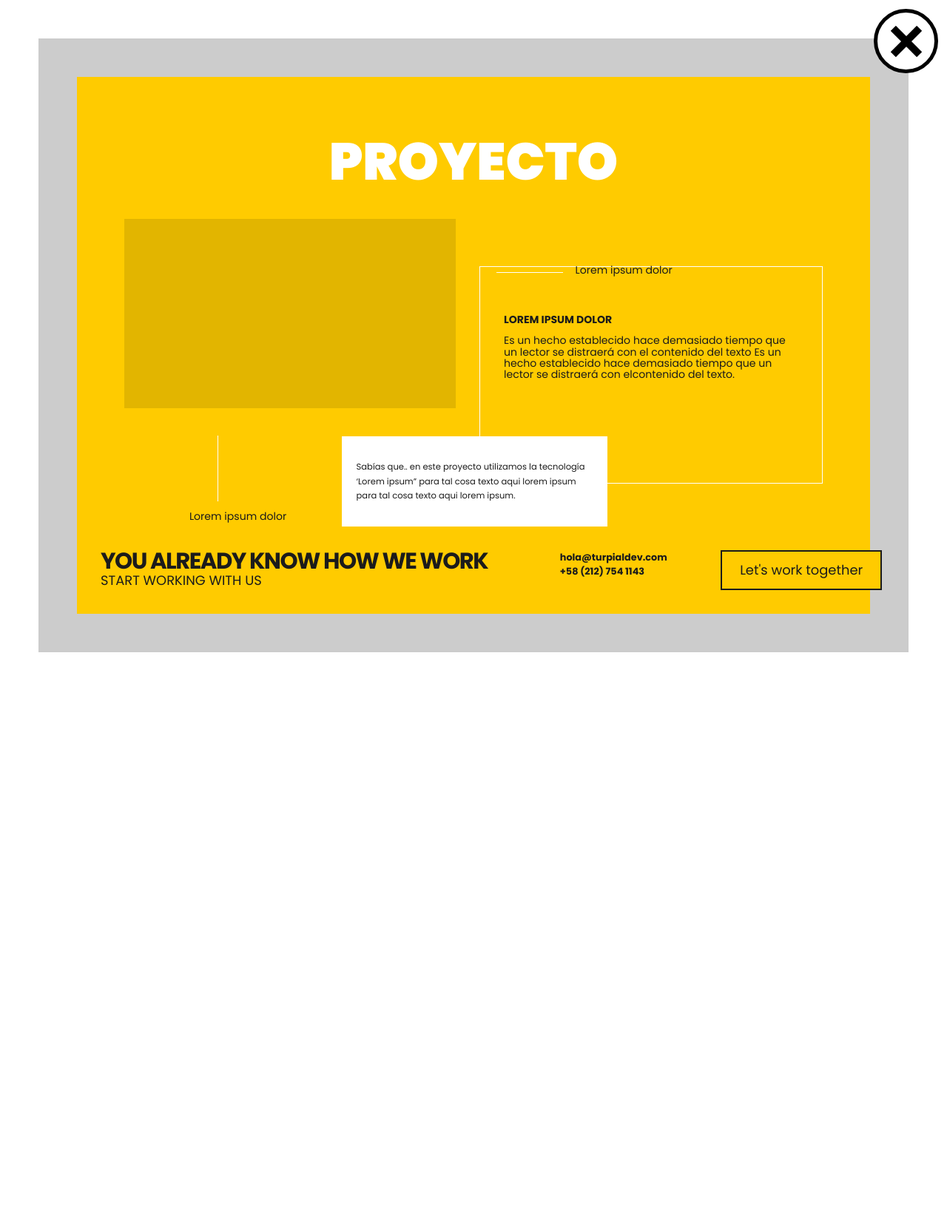
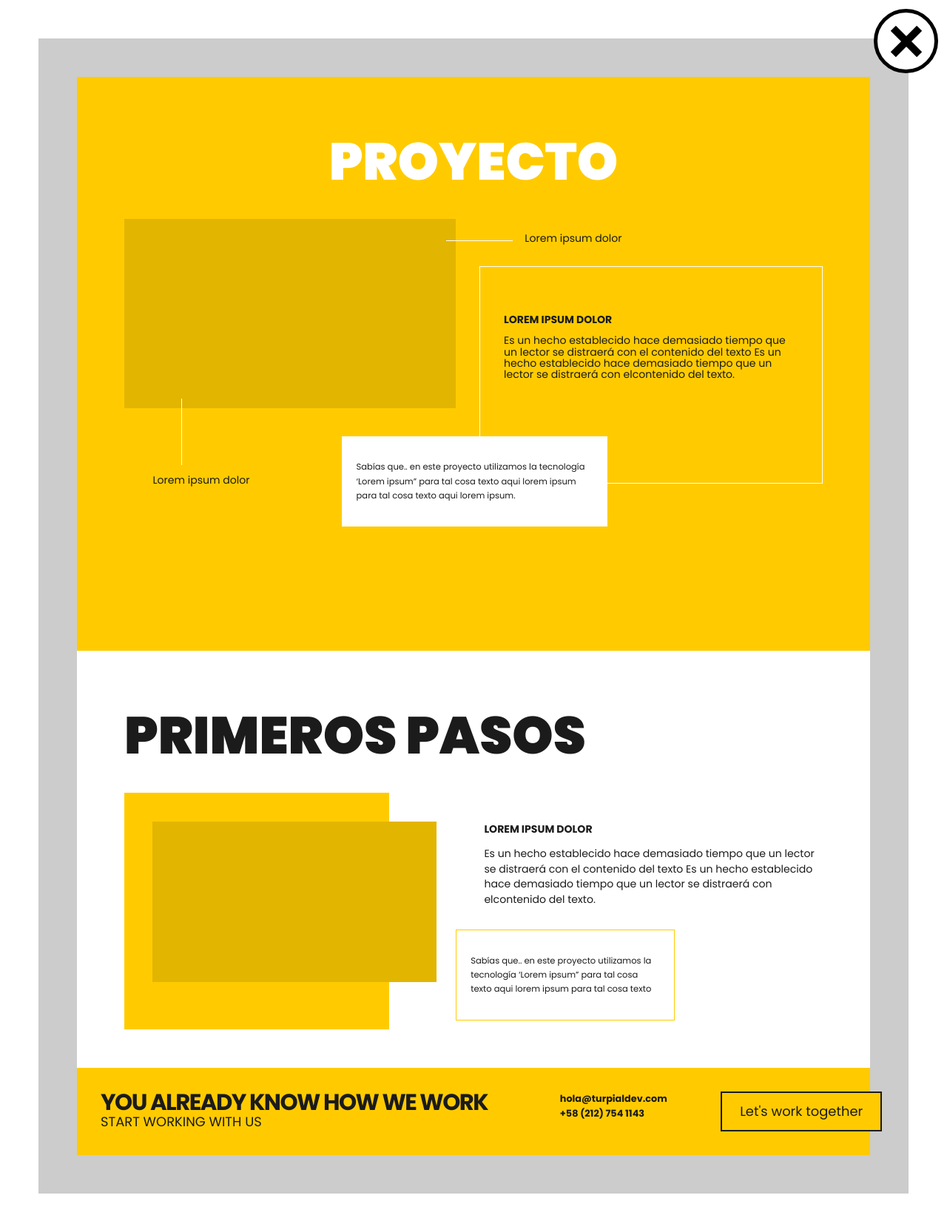
Before and after one commit to turpialdev/website, a Jekyll site: the page built from _portfolio/2018-12-12-widu-legal.md, in a window 1280 px wide. Shown: the whole page at 74% size. Built offline with Jekyll 4.4.1, drawn with Linux system fonts in a browser that asks for light colours; before the commit the page ends 934 px from its top, so only the background shows below that.

Commit message:
first steps page done

```diff
--- a/_layouts/project.html
+++ b/_layouts/project.html
@@ -31,7 +31,7 @@
                         hace demasiado tiempo que un lector se distraerá con elcontenido del texto.
                     </p>
                 </div>
-                <div class="rela">
+                <div class="case">
                     <p>
                         Sabías que.. en este proyecto utilizamos la tecnología ‘Lorem ipsum” para tal cosa texto aqui lorem ipsum para tal cosa texto
                         aqui lorem ipsum.
@@ -48,10 +48,28 @@
             </div>
 
 
-            <!-- PROJECT DETAIL FIRTS STEPS
-                    <div class="detail-steps">
-                        <h2>Steps</h2>
-                    </div>-->
+            <!-- PROJECT DETAIL FIRTS STEPS -->
+            <div class="detail-steps">
+                <h2>Primeros pasos</h2>
+                <div class="imag">
+                    <div>
+                        <img src="" alt="">
+                    </div>
+                </div>
+                <div class="text">
+                    <b>Lorem ipsum dolor</b>
+                    <p>
+                        Es un hecho establecido hace demasiado tiempo que un lector se distraerá con el contenido del texto Es un hecho establecido
+                        hace demasiado tiempo que un lector se distraerá con elcontenido del texto.
+                    </p>
+                </div>
+                <div class="case">
+                    <p>
+                        Sabías que.. en este proyecto utilizamos la tecnología ‘Lorem ipsum” para tal cosa texto aqui lorem ipsum para tal cosa texto
+                        aqui lorem ipsum.
+                    </p>
+                </div>
+            </div>
 
             <!-- PROJECT DETAIL DESIGN
                     <div class="detail-design">
--- a/css/app.scss
+++ b/css/app.scss
@@ -1603,6 +1603,7 @@ Portfolio detail
         grid-template-columns: 40vw auto;
         grid-template-rows: 15vw 23vw auto;
         background-color: $yellow;
+        padding-bottom: 52px;
 
         h2 {
             grid-column: 1 / 3;
@@ -1644,7 +1645,7 @@ Portfolio detail
             }
         }
 
-        .rela {
+        .case {
             color: $black;
             background: #fff;
             position: relative;
@@ -1656,10 +1657,10 @@ Portfolio detail
         }
 
         .show-case-1 {
-            position: absolute;
-            top: 28vw;
+            position: relative;
+            top: -21.5vw;
             font-size: 1.1vw;
-            right: 29vw;
+            right: 1vw;
             span {
                 display: inline-block;
                 border-top: 1px solid #fff;
@@ -1670,10 +1671,10 @@ Portfolio detail
         }
 
         .show-case-2 {
-            position: absolute;
-            top: 46vw;
+            position: relative;
+            top: -13.5vw;
             font-size: 1.1vw;
-            left: 20vw;
+            left: 8vw;
             span {
                 display: block;
                 border-right: 1px solid #fff;
@@ -1684,7 +1685,77 @@ Portfolio detail
         }
     }
 
-    .detail-steps {}
+    /* PROJECT DETAIL FIRTS STEPS */
+    .detail-steps {
+        position: relative;
+        display: grid;
+        grid-template-columns: 33vw auto;
+        grid-template-rows: 15vw 25vw auto;
+        background-color: #fff;
+        padding-bottom: 52px;
+
+        h2 {
+            grid-column: 1 / 3;
+            font-size: 5.5vw;
+            font-weight: 900;
+            text-transform: uppercase;
+            align-self: center;
+            margin-top: 3vw;
+            margin-left: 5vw;
+        }
+
+        .imag {
+            background: $yellow;
+            margin-left: 5vw;
+            div {
+                position: relative;
+                height: 17vw;
+                width: 30vw;
+                top: 3vw;
+                left: 3vw;
+                background-color: $yellowHover;
+            }
+        }
+
+        .text {
+            position: relative;
+            top: 3vw;
+            margin-right: 5vw;
+            margin-left: 10vw;
+            font-size: 1.1vw;
+            line-height: 1.6vw;
+            b {
+                display: block;
+                font-weight: 600;
+                text-transform: uppercase;
+                margin-bottom: 1vw;
+            }
+            p {
+                overflow: hidden;
+                text-overflow: ellipsis;
+                word-wrap: break-word;
+                max-height: 8vw;
+            }
+        }
+
+        .case {
+            position: absolute;
+            color: $black;
+            font-size: 0.9vw;
+            line-height: 1.5vw;
+            width: 20vw;
+            bottom: 5vw;
+            left: 40vw;
+            padding: 2.5vw 1.5vw;
+            border: 1px solid $yellow;
+            background: #fff;
+            p {
+                word-wrap: break-word;
+                max-height: 4.5vw;
+                overflow: hidden;
+            }
+        }
+    }
 
     .detail-design {}
 
```
